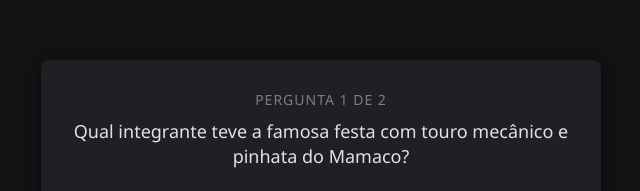
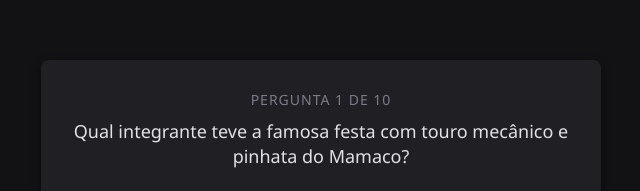
Before and after one commit to elianaconsultora2012-coder/Liga--mist-rio--quiz, a plain HTML site: page index.html in a window 1280 px wide. Shown: the part 140-331 px from the top of the page, 319-959 px from the left. Drawn offline with Linux system fonts and the light colour scheme.

Commit message:
Update index.html

```diff
--- a/index.html
+++ b/index.html
@@ -97,6 +97,7 @@
 </div>
 
 <script>
+    // Lista atualizada com exatamente 10 perguntas!
     const perguntas = [
         {
             q: "Qual integrante teve a famosa festa com touro mecânico e pinhata do Mamaco?",
@@ -107,6 +108,46 @@
             q: "Exemplo: Se o criador fizesse uma pergunta sobre o próprio passado, qual seria o formato de um vídeo antigo?",
             o: ["Vlog de webcam em 2015 com áudio estourado", "Desafio 3h da manhã em 4K", "Short gravado com IA ontem", "React cinematográfico"],
             r: 0
+        },
+        {
+            q: "Quem é o líder supremo da Tropa do Pato?",
+            o: ["Xinglau", "O Pato Rei", "Clone do Mal", "Mamaco"],
+            r: 1
+        },
+        {
+            q: "O que acontece na Mansão exatamente às 3h da manhã?",
+            o: ["Todo mundo vai dormir", "O Clone do Mal aparece", "Festa do Touro Mecânico", "Gravação de Short com IA"],
+            r: 1
+        },
+        {
+            q: "Qual desses objetos é considerado uma relíquia amaldiçoada na Liga Mistério?",
+            o: ["A Pinhata de Mamaco", "O Controle da Webcam", "O Touro Mecânico Quebrado", "O Computador de 2015"],
+            r: 0
+        },
+        {
+            q: "Se você encontrar o Clone do Mal no corredor, o que deve fazer?",
+            o: ["Pedir um autógrafo", "Correr para o quarto do Xinglau", "Se disfarçar de Pato", "Chamar o Scoob"],
+            r: 2
+        },
+        {
+            q: "Quem sumiu misteriosamente durante o último grande enigma da Mansão?",
+            o: ["Sandega", "Ziggy", "Jumbra", "Xinglau"],
+            r: 0
+        },
+        {
+            q: "Qual é o prato de comida favorito dos membros oficiais da Liga?",
+            o: ["Pizza de ontem frita", "Pimenta com áudio estourado", "Biscoito do Mamaco", "Ração de Pato"],
+            r: 2
+        },
+        {
+            q: "Qual integrante é conhecido por resolver os enigmas mais difíceis usando apenas um boné virado?",
+            o: ["Ziggy", "Scoob", "Jumbra", "Xinglau"],
+            r: 1
+        },
+        {
+            q: "Para vencer o jogo final da Liga Mistério, você precisa de quantos acertos?",
+            o: ["Apenas 1 acerto sortudo", "Nenhum, o Clone sempre vence", "Pelo menos 9 acertos insanos", "5 acertos mais ou menos"],
+            r: 2
         }
     ];
 
```
